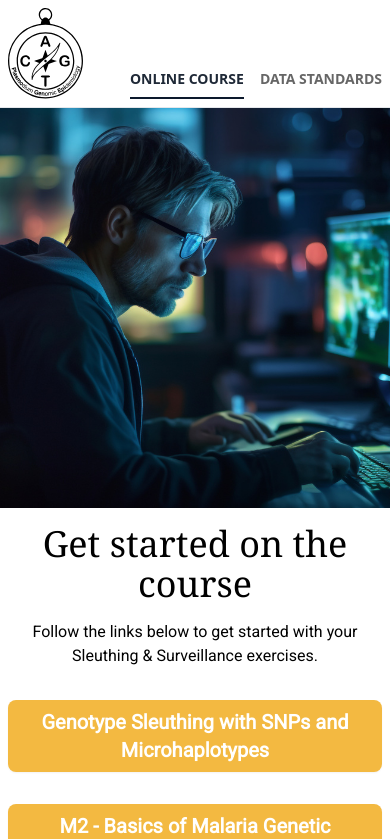
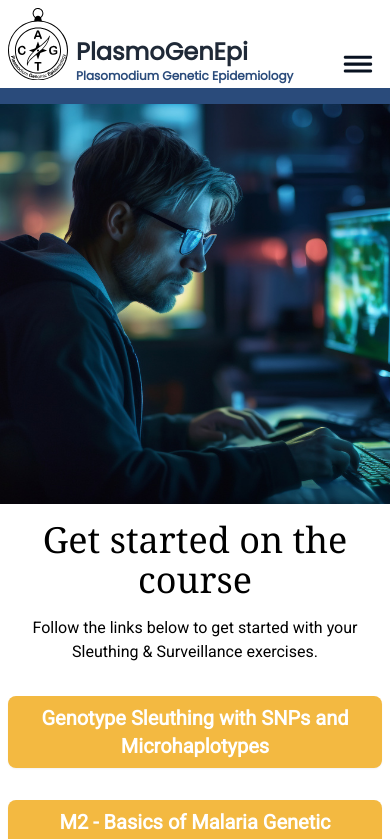
Before and after one commit to PlasmoGenEpi/plasmogenepi-website, a Next.js app: page /OnlineCourse in a window 390 px wide. Shown: the top 839 px of the page. Built offline with nearby package versions, Linux system fonts and the light colour scheme.

Commit message:
dropdown menu added, logo text, color scheme

```diff
--- /dev/null
+++ b/app/(Layout)/About/page.tsx
@@ -0,0 +1,3 @@
+export default function About() {
+  return <div></div>;
+}
--- a/app/(Layout)/OnlineCourse/page.tsx
+++ b/app/(Layout)/OnlineCourse/page.tsx
@@ -11,10 +11,10 @@ export default function OnlineCourse() {
     <div>
       <NavBar2 currentNav="OnlineCourse" />
       <div className="font-roboto">
-        <div className="relative h-[max(40vh,_400px)] overflow-hidden bg-black ">
+        <div className="bg-black relative h-[max(40vh,_400px)] overflow-hidden ">
           {/* <div className="absolute inset-0 z-20 bg-black bg-opacity-50"></div> */}
           <div className="absolute inset-0 z-30 mx-auto hidden max-w-6xl gap-4 p-4 md:grid md:grid-cols-2">
-            <div className="mx-auto flex text-center text-white ">
+            <div className="text-white mx-auto flex text-center ">
               <div className="mb-8 mt-auto">
                 <h2 className=" mb-4 font-serif text-2xl md:text-5xl">
                   Get started on the course
@@ -99,7 +99,7 @@ export default function OnlineCourse() {
           />
       </div> */}
         <div className="mx-auto my-4 grid max-w-4xl gap-4 px-2 md:mt-12 md:hidden md:grid-cols-2">
-          <div className="mx-auto flex text-center text-black">
+          <div className="text-black mx-auto flex text-center">
             <div className="mt-auto">
               <h2 className="mb-4 font-serif text-4xl md:text-5xl">
                 Get started on the course
@@ -130,7 +130,7 @@ export default function OnlineCourse() {
           </div>
         </div>
 
-        <div className="max-w-4xl px-2 py-6 md:mx-auto md:py-12">
+        <div className="max-w-6xl px-2 py-6 md:mx-auto md:py-12">
           <div className="">
             {/* <div className=" mb-8 grid gap-4 md:grid-cols-2">
             <div className="mx-auto flex text-center">
@@ -167,7 +167,7 @@ export default function OnlineCourse() {
               <Opening />
             </div>
             <div className="md:mx-auto">
-              <h2 className="font-poppins mb-2 text-2xl font-bold">
+              <h2 className="mb-2 font-poppins text-2xl font-bold">
                 Overview of Modules
               </h2>
               <Accordion pages={[]} />
--- /dev/null
+++ b/app/components/DropdownMenu.tsx
@@ -0,0 +1,20 @@
+export default function DropdownMenu() {
+  return (
+    <div>
+      <svg
+        className="fill-pge-darkest-blue"
+        width="24pt"
+        height="24pt"
+        version="1.1"
+        viewBox="0 0 1200 1200"
+        xmlns="http://www.w3.org/2000/svg"
+      >
+        <g>
+          <path d="m1075.2 405.6h-952.8c-32.398 0-57.602-26.398-57.602-57.602 0-31.199 26.398-57.602 57.602-57.602h951.6c32.398 0 57.602 26.398 57.602 57.602 0 31.199-25.203 57.602-56.402 57.602z" />
+          <path d="m1075.2 662.4h-952.8c-32.398 0-57.602-26.398-57.602-57.602 0-31.199 26.398-57.602 57.602-57.602h951.6c32.398 0 57.602 26.398 57.602 57.602s-25.203 57.602-56.402 57.602z" />
+          <path d="m1075.2 918h-952.8c-32.398 0-57.602-26.398-57.602-57.602 0-32.398 26.398-57.602 57.602-57.602h951.6c32.398 0 57.602 26.398 57.602 57.602 1.1992 31.203-25.203 57.602-56.402 57.602z" />
+        </g>
+      </svg>
+    </div>
+  );
+}
--- a/app/components/NavBar2.tsx
+++ b/app/components/NavBar2.tsx
@@ -1,21 +1,39 @@
+"use client";
 import Link from "next/link";
 import LogoTransparent from "./LogoTransparent";
+import ExpandIcon from "./ExpandIcon";
+import DropdownMenu from "./DropdownMenu";
+import { useState } from "react";
 
 export default function NavBar2({ currentNav }: { currentNav: string }) {
+  const [openMenu, setOpenMenu] = useState(false);
   return (
     <div className="">
-      <div className="border-b">
+      <div className={"border-b-[16px] border-b-pge-blue"}>
         <div className="mx-auto flex max-w-5xl p-2">
-          <Link href="/">
-            <LogoTransparent width={75} color="black" />
+          <Link className=" flex items-end  md:flex-row" href="/">
+            <LogoTransparent width={60} color="black" />
+            <div className="ml-2 flex translate-y-1 flex-col   font-poppins text-2xl font-bold">
+              <span className="">PlasmoGenEpi</span>
+              <span className="text whitespace-nowrap text-xs text-pge-blue">
+                Plasomodium Genetic Epidemiology
+              </span>
+            </div>
           </Link>
-          <div className="ml-4 flex grow justify-end gap-4 text-sm uppercase">
-            {" "}
+          <button
+            onClick={(e) => {
+              setOpenMenu(!openMenu);
+            }}
+            className="ml-auto mt-auto w-fit px-2 md:hidden"
+          >
+            <DropdownMenu />
+          </button>
+          <div className="ml-4 hidden grow justify-end gap-4 text-sm uppercase md:flex">
             <Link
               className={
                 currentNav === "OnlineCourse"
                   ? "place-self-end border-b-2 border-[rgba(12,25,44)] py-2 font-sans font-bold transition-all"
-                  : "place-self-end border-b-2 border-transparent py-2 font-sans font-bold text-black text-opacity-60 transition-all hover:text-opacity-100 hover:transition-all"
+                  : "text-black place-self-end border-b-2 border-transparent py-2 font-sans font-bold text-opacity-60 transition-all hover:text-opacity-100 hover:transition-all"
               }
               href="/OnlineCourse"
             >
@@ -25,13 +43,61 @@ export default function NavBar2({ currentNav }: { currentNav: string }) {
               className={
                 currentNav === "DataStandards"
                   ? "place-self-end border-b-2 border-[rgba(12,25,44)] py-2 font-sans font-bold transition-all"
-                  : "place-self-end border-b-2 border-transparent py-2 font-sans  font-bold text-black text-opacity-60 transition-all hover:text-opacity-100 hover:transition-all"
+                  : "text-black place-self-end border-b-2 border-transparent py-2  font-sans font-bold text-opacity-60 transition-all hover:text-opacity-100 hover:transition-all"
               }
               href="/DataStandards"
             >
               Data Standards
             </Link>
+            <Link
+              className={
+                currentNav === "About"
+                  ? "place-self-end border-b-2 border-[rgba(12,25,44)] py-2 font-sans font-bold transition-all"
+                  : "text-black place-self-end border-b-2 border-transparent py-2  font-sans font-bold text-opacity-60 transition-all hover:text-opacity-100 hover:transition-all"
+              }
+              href="/DataStandards"
+            >
+              About
+            </Link>
           </div>
+        </div>
+        <div
+          className={
+            openMenu
+              ? "flex h-36 flex-col items-center justify-around bg-pge-blue transition-all md:hidden"
+              : "flex h-0 flex-col items-center justify-around bg-pge-blue transition-all md:hidden"
+          }
+        >
+          <Link
+            className={
+              !openMenu
+                ? "hidden"
+                : "text-white w-full py-2 text-center font-bold hover:bg-pge-dark-blue"
+            }
+            href="/OnlineCourse"
+          >
+            Online Course
+          </Link>
+          <Link
+            className={
+              !openMenu
+                ? "hidden"
+                : "text-white w-full py-2 text-center font-bold hover:bg-pge-dark-blue"
+            }
+            href="/DataStandards"
+          >
+            Data Standards
+          </Link>
+          <Link
+            className={
+              !openMenu
+                ? "hidden"
+                : "text-white w-full py-2 text-center font-bold hover:bg-pge-dark-blue"
+            }
+            href="/About"
+          >
+            About
+          </Link>
         </div>
       </div>
       {/* <div className="mx-auto flex max-w-6xl justify-end text-center text-sm uppercase">
--- /dev/null
+++ b/app/components/ThemeSwitch.tsx
@@ -0,0 +1,66 @@
+"use client";
+import React, { useEffect, useState } from "react";
+import { MoonIcon, SunIcon } from "@heroicons/react/24/solid";
+
+import { getCookie, setCookie } from "cookies-next";
+
+const ThemeSwitch = () => {
+  const [theme, _setTheme] = useState(getCookie("theme") || "light");
+  const [themeSwitcher, _setThemeSwitcher] = useState(
+    <MoonIcon className="text-gray-500 dark:text-gray-300 mt-auto h-6 w-6" />,
+  );
+
+  const setTheme = (theme: string) => {
+    setCookie("theme", theme);
+    _setTheme(theme);
+
+    if (theme === "dark") {
+      _setThemeSwitcher(
+        <SunIcon className="text-gray-500 dark:text-gray-300 mt-auto h-6 w-6" />,
+      );
+    } else if (theme === "light") {
+      _setThemeSwitcher(
+        <MoonIcon className="text-gray-500 dark:text-gray-300 mt-auto h-6 w-6" />,
+      );
+    }
+  };
+
+  useEffect(() => {
+    let theme = getCookie("theme");
+    if (theme === "light") {
+      setTheme("light");
+    } else {
+      setTheme("dark");
+    }
+  }, []);
+
+  useEffect(() => {
+    if (theme === "dark") {
+      document.documentElement.classList.add("dark");
+    } else if (theme === "light") {
+      document.documentElement.classList.remove("dark");
+    }
+  }, [theme]);
+
+  return (
+    <div className="flex">
+      <button
+        className=""
+        onClick={() => {
+          if (
+            document.documentElement.classList.contains("dark") ||
+            theme === "dark"
+          ) {
+            setTheme("light");
+          } else {
+            setTheme("dark");
+          }
+        }}
+      >
+        {themeSwitcher}
+      </button>
+    </div>
+  );
+};
+
+export default ThemeSwitch;
--- a/tailwind.config.ts
+++ b/tailwind.config.ts
@@ -8,6 +8,18 @@ const config: Config = {
   ],
   theme: {
     extend: {
+      colors: {
+        "pge-darkest-blue": "#081120",
+        "pge-dark-blue": "#0c192c",
+        "pge-blue": "#2a4b7b",
+        "pge-light-blue": "",
+        "pge-darkest-yellow": "",
+        "pge-dark-yellow": "",
+        "pge-yellow": "#F3B941",
+        "pge-light-yellow": "",
+        "pge-white": "#e2e2e2",
+        "pge-black": "",
+      },
       fontFamily: {
         poppins: "var(--font-poppins)",
         roboto: "var(--font-roboto)",
```
Also changed, not shown: app/page.tsx (+9 -9 lines), public/graph3.png (added), public/hamburger_menu.svg (added).
